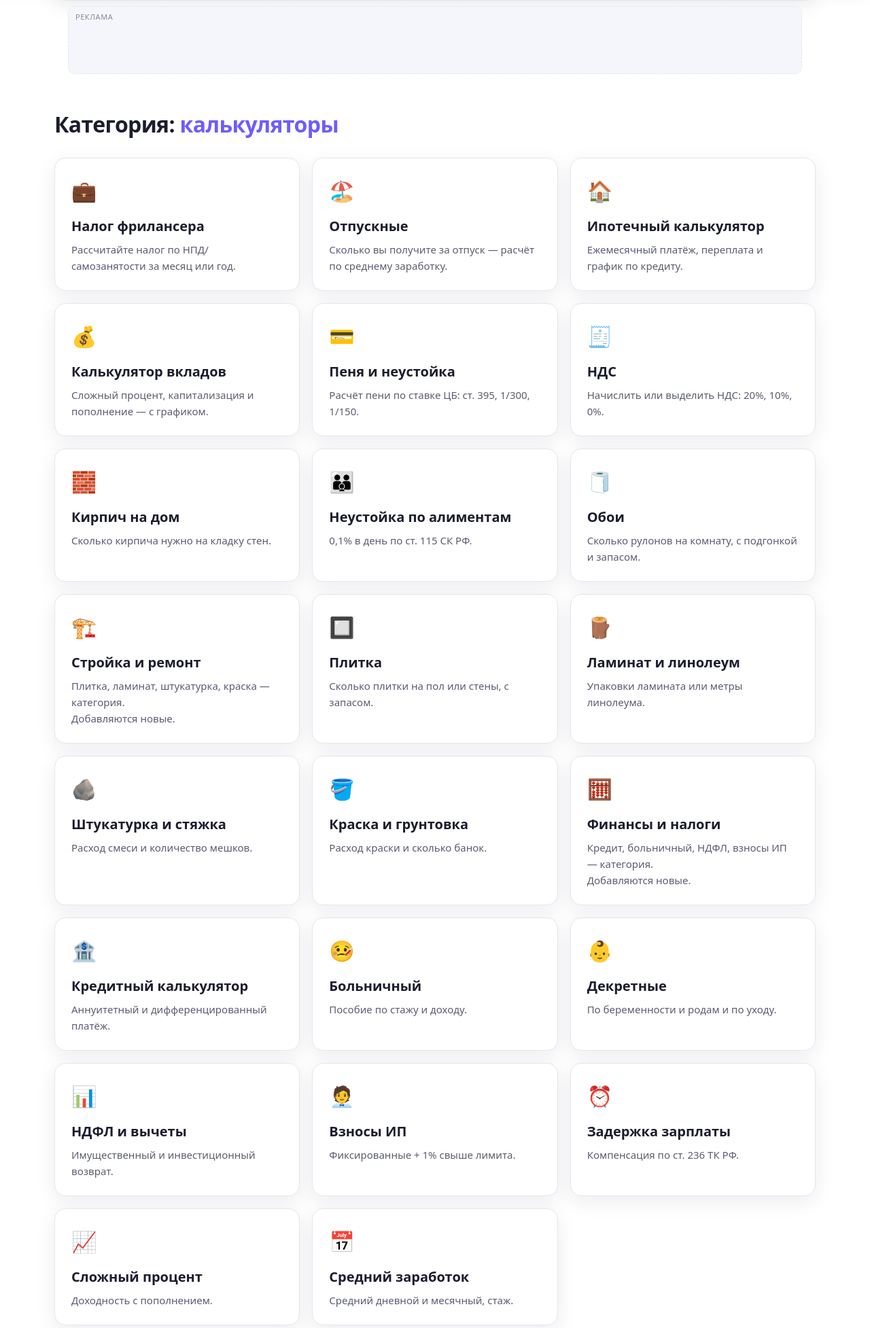
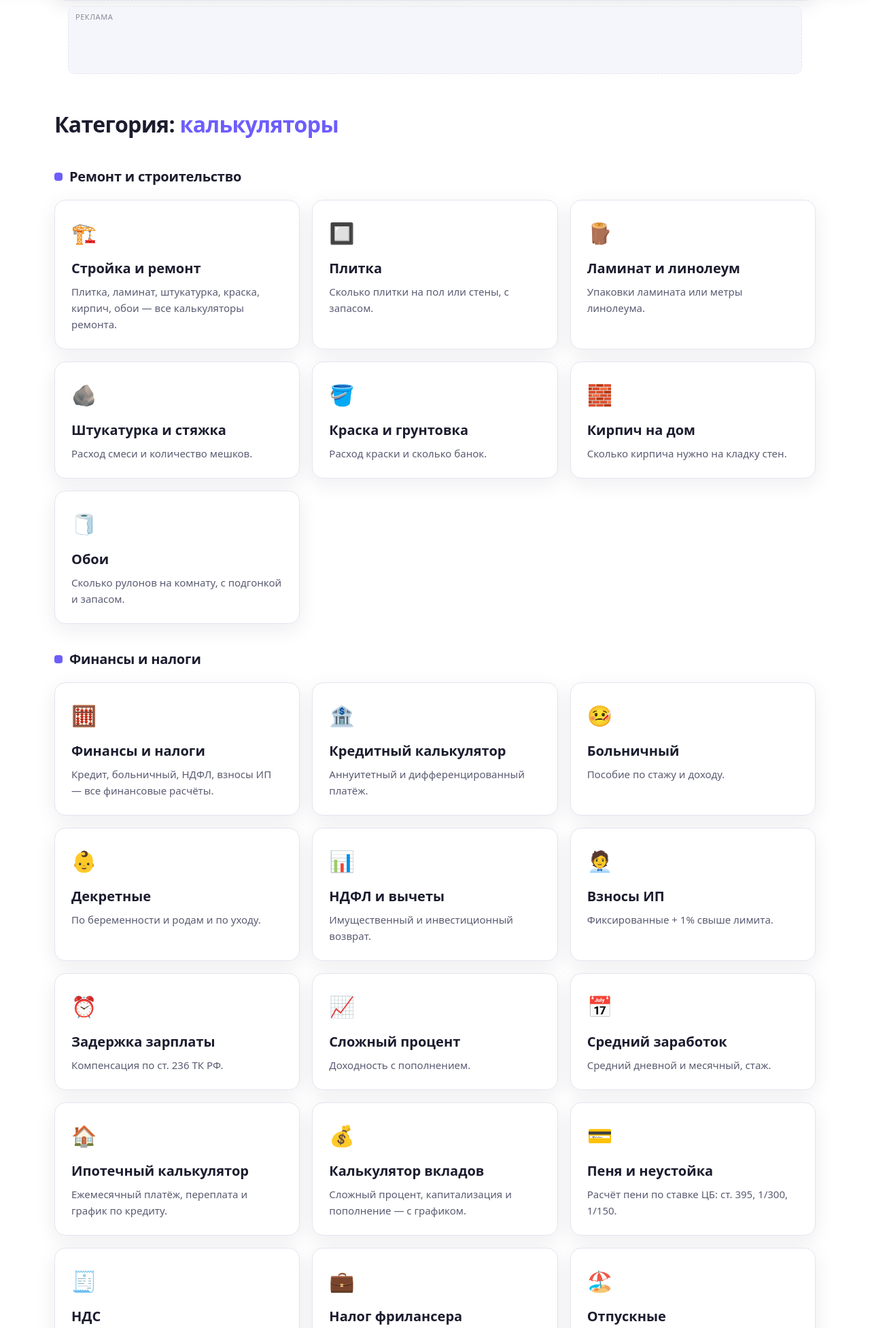
Before and after one commit to annycypher/calculat, a PHP site: page / in a window 1280 px wide. Shown: the part 805-2759 px from the top of the page at 68% size. Run offline with PHP 8.4, Linux system fonts and the light colour scheme.

Commit message:
Homepage #tools grouped into categories: Ремонт и строительство & Финансы и налоги; add cat-title style; construction hub gains brick+wallpaper

```diff
--- a/index.html
+++ b/index.html
@@ -81,56 +81,13 @@
     <!-- Сетка калькуляторов -->
     <section class="container section" id="tools">
       <h2 class="section-title">Категория: <span class="accent">калькуляторы</span></h2>
+
+      <h3 class="cat-title">Ремонт и строительство</h3>
       <div class="grid">
-        <a class="card" href="/calculators/tax-freelancer.html">
-          <span class="card-icon" aria-hidden="true">💼</span>
-          <h3>Налог фрилансера</h3>
-          <p>Рассчитайте налог по НПД/самозанятости за месяц или год.</p>
-        </a>
-        <a class="card" href="/calculators/vacation-pay.html">
-          <span class="card-icon" aria-hidden="true">🏖️</span>
-          <h3>Отпускные</h3>
-          <p>Сколько вы получите за отпуск — расчёт по среднему заработку.</p>
-        </a>
-        <a class="card" href="/calculators/mortgage.html">
-          <span class="card-icon" aria-hidden="true">🏠</span>
-          <h3>Ипотечный калькулятор</h3>
-          <p>Ежемесячный платёж, переплата и график по кредиту.</p>
-        </a>
-        <a class="card" href="/calculators/deposit.html">
-          <span class="card-icon" aria-hidden="true">💰</span>
-          <h3>Калькулятор вкладов</h3>
-          <p>Сложный процент, капитализация и пополнение — с графиком.</p>
-        </a>
-        <a class="card" href="/calculators/penalty.html">
-          <span class="card-icon" aria-hidden="true">💳</span>
-          <h3>Пеня и неустойка</h3>
-          <p>Расчёт пени по ставке ЦБ: ст. 395, 1/300, 1/150.</p>
-        </a>
-        <a class="card" href="/calculators/vat.html">
-          <span class="card-icon" aria-hidden="true">🧾</span>
-          <h3>НДС</h3>
-          <p>Начислить или выделить НДС: 20%, 10%, 0%.</p>
-        </a>
-        <a class="card" href="/calculators/brick.html">
-          <span class="card-icon" aria-hidden="true">🧱</span>
-          <h3>Кирпич на дом</h3>
-          <p>Сколько кирпича нужно на кладку стен.</p>
-        </a>
-        <a class="card" href="/calculators/alimony.html">
-          <span class="card-icon" aria-hidden="true">👪</span>
-          <h3>Неустойка по алиментам</h3>
-          <p>0,1% в день по ст. 115 СК РФ.</p>
-        </a>
-        <a class="card" href="/calculators/wallpaper.html">
-          <span class="card-icon" aria-hidden="true">🧻</span>
-          <h3>Обои</h3>
-          <p>Сколько рулонов на комнату, с подгонкой и запасом.</p>
-        </a>
         <a class="card" href="/calculators/construction/">
           <span class="card-icon" aria-hidden="true">🏗️</span>
           <h3>Стройка и ремонт</h3>
-          <p>Плитка, ламинат, штукатурка, краска — категория.<br />Добавляются новые.</p>
+          <p>Плитка, ламинат, штукатурка, краска, кирпич, обои — все калькуляторы ремонта.</p>
         </a>
         <a class="card" href="/calculators/construction/tile.html">
           <span class="card-icon" aria-hidden="true">🔲</span>
@@ -152,10 +109,24 @@
           <h3>Краска и грунтовка</h3>
           <p>Расход краски и сколько банок.</p>
         </a>
+        <a class="card" href="/calculators/brick.html">
+          <span class="card-icon" aria-hidden="true">🧱</span>
+          <h3>Кирпич на дом</h3>
+          <p>Сколько кирпича нужно на кладку стен.</p>
+        </a>
+        <a class="card" href="/calculators/wallpaper.html">
+          <span class="card-icon" aria-hidden="true">🧻</span>
+          <h3>Обои</h3>
+          <p>Сколько рулонов на комнату, с подгонкой и запасом.</p>
+        </a>
+      </div>
+
+      <h3 class="cat-title">Финансы и налоги</h3>
+      <div class="grid">
         <a class="card" href="/calculators/finance/">
           <span class="card-icon" aria-hidden="true">🧮</span>
           <h3>Финансы и налоги</h3>
-          <p>Кредит, больничный, НДФЛ, взносы ИП — категория.<br />Добавляются новые.</p>
+          <p>Кредит, больничный, НДФЛ, взносы ИП — все финансовые расчёты.</p>
         </a>
         <a class="card" href="/calculators/finance/credit.html">
           <span class="card-icon" aria-hidden="true">🏦</span>
--- a/styles.css
+++ b/styles.css
@@ -113,6 +113,13 @@ button, input, select, textarea { font: inherit; color: inherit; }
   align-self: flex-start; margin-top: 6px; font-size: 12px; font-weight: 600;
   padding: 3px 10px; border-radius: 999px; background: var(--bg-soft); color: var(--text-muted);
 }
+
+/* Заголовок смысловой группы калькуляторов */
+.cat-title {
+  font-size: 20px; font-weight: 800; margin: 36px 0 18px; letter-spacing: -.01em;
+  display: flex; align-items: center; gap: 10px;
+}
+.cat-title::before { content: ''; width: 12px; height: 12px; border-radius: 4px; background: var(--primary); flex: 0 0 auto; }
 
 /* ═══════════ Формы ═══════════ */
 .form-card { background: var(--card-bg); border: 1px solid var(--border); border-radius: var(--radius); box-shadow: var(--shadow); padding: 24px; }
```
Also changed, not shown: other parts of index.html (+35 -0 lines), calculators/construction/index.html (+10 -0 lines).
